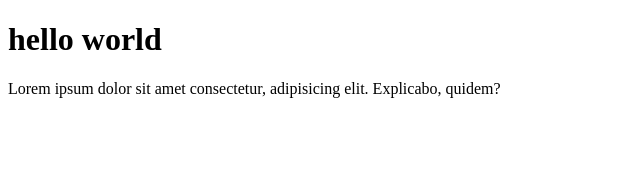
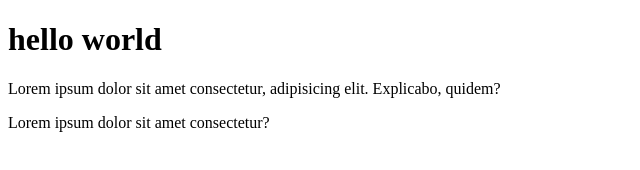
Before and after one commit to povchief/multiple-remotes, a plain HTML site: page index.html in a window 1280 px wide. Shown: the whole page, without its empty margins (0-640 px from the left). Drawn offline with Linux system fonts and the light colour scheme.

Commit message:
Update index.html

```diff
--- a/index.html
+++ b/index.html
@@ -8,5 +8,6 @@
 <body>
     <h1>hello world</h1>
     <p>Lorem ipsum dolor sit amet consectetur, adipisicing elit. Explicabo, quidem?</p>
+    <p>Lorem ipsum dolor sit amet consectetur?</p>
 </body>
 </html>
```
